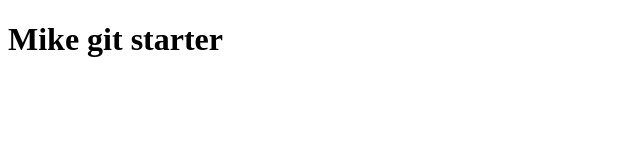
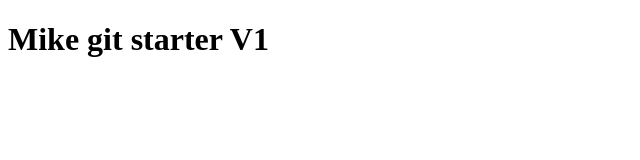
Before and after one commit to MikeCodeur/git-starter, a plain HTML site: page index.html in a window 1280 px wide. Shown: the full height of the page, 0-640 px from the left. Drawn offline with Linux system fonts and the light colour scheme.

Commit message:
V1 sur la branche

```diff
--- a/index.html
+++ b/index.html
@@ -2,6 +2,6 @@
 <html>
     <head></head>
     <body>
-        <h1>Mike git starter</h1>
+        <h1>Mike git starter V1</h1>
     </body>
 </html>
```
